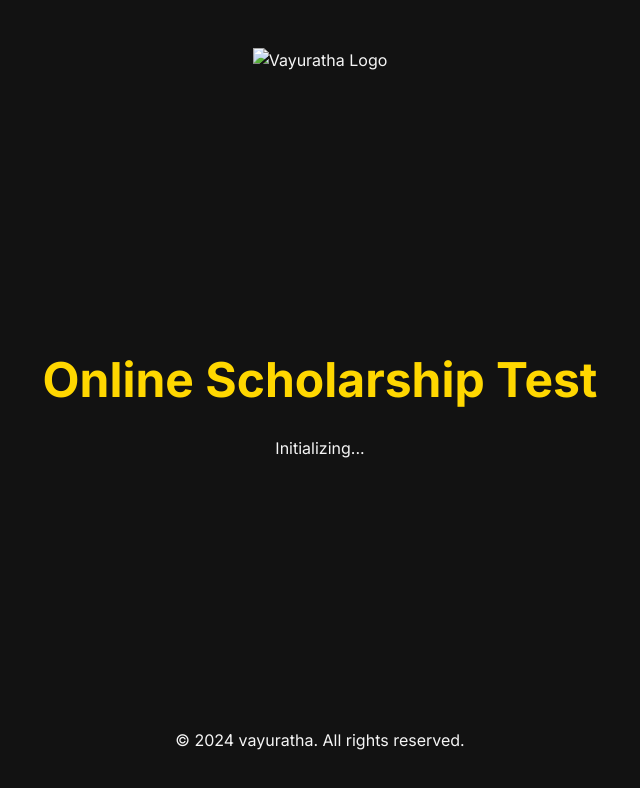
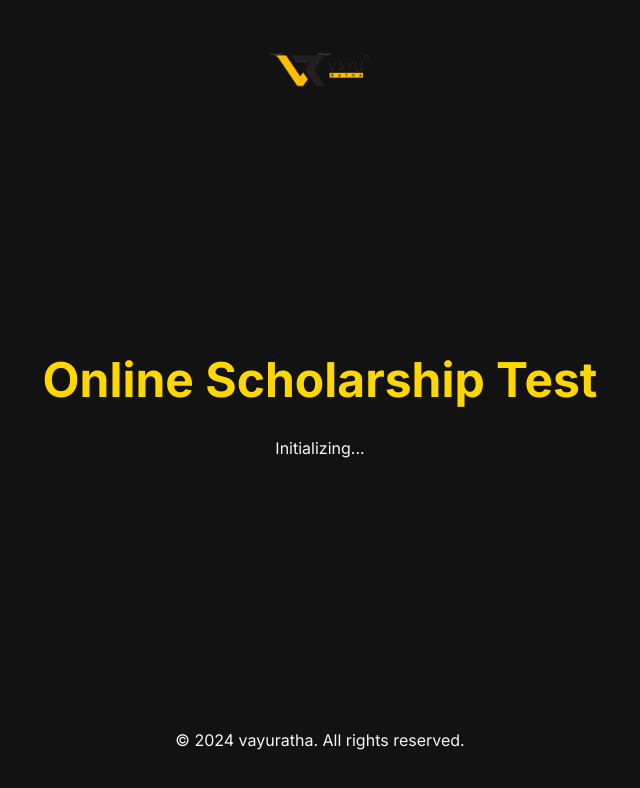
Before and after one commit to mithsel/RPTO-Scholarship, a plain HTML site: page index.html in a window 1280 px wide. Shown: the whole page, without its empty margins (320-960 px from the left). Drawn offline with nearby package versions, Linux system fonts and the light colour scheme; no server answers.

Commit message:
index.html

```diff
--- a/index.html
+++ b/index.html
@@ -92,7 +92,7 @@
 <body class="bg-secondary-black text-tertiary-white flex flex-col min-h-screen">
     <header class="bg-secondary-black text-tertiary-white p-4">
         <div class="container flex justify-between items-center">
-            <img src="LOGO PNG.png" alt="Vayuratha Logo" class="h-10">
+            <img src="vayu R final.png" alt="Vayuratha Logo" class="h-10">
         </div>
     </header>
 
```
